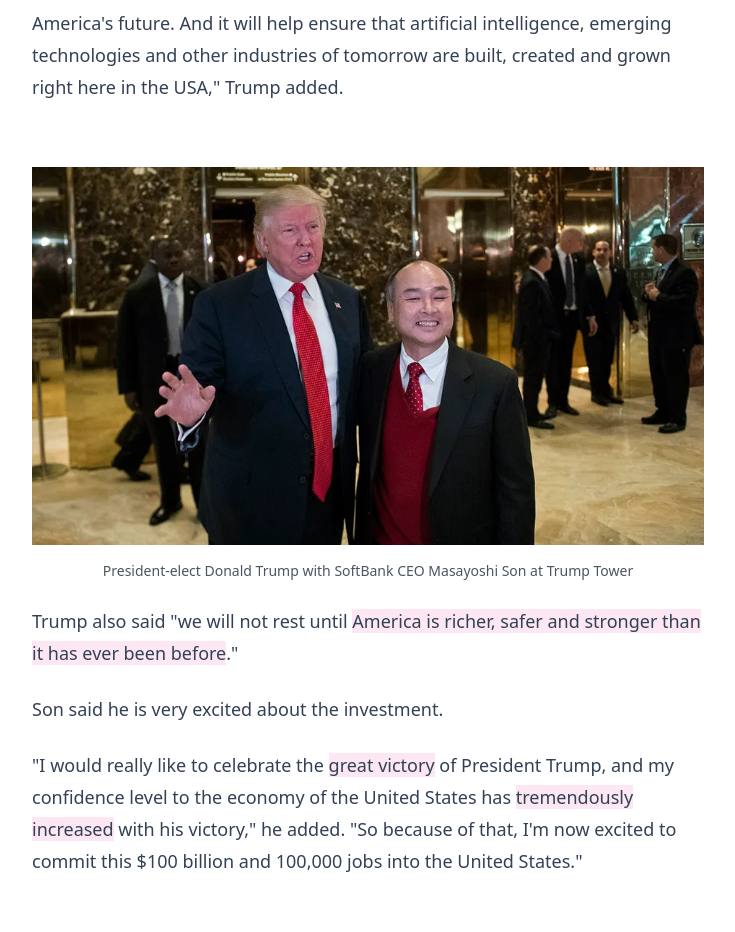
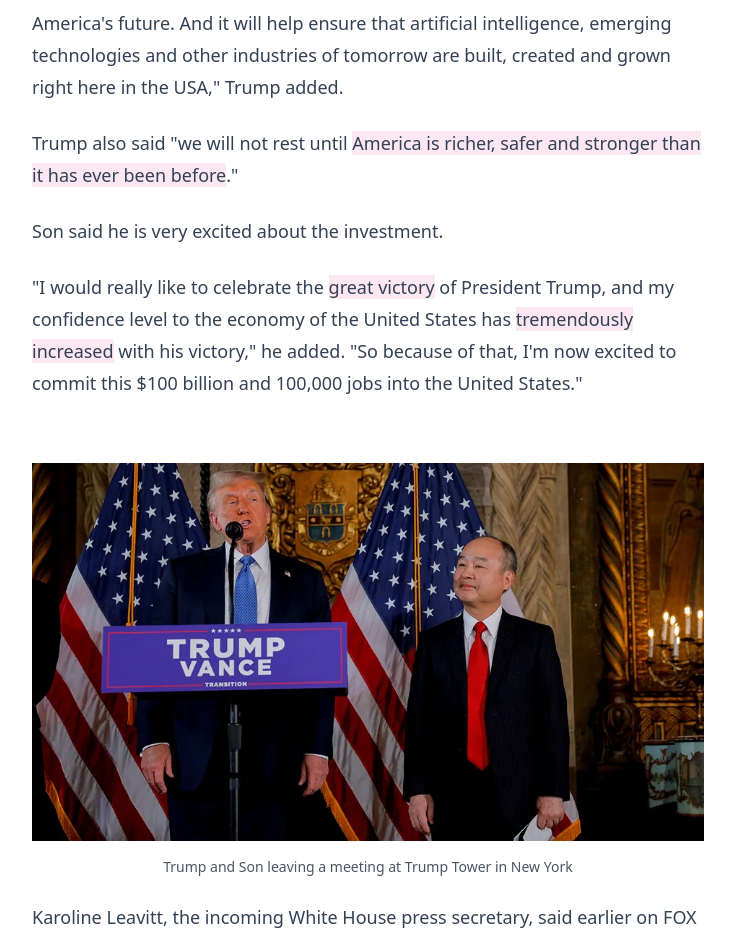
Before and after one commit to MarkPearce/vercel-facts, a Next.js app: page / in a window 1280 px wide. Shown: the part 1283-2215 px from the top of the page, without its empty margins (272-1007 px from the left). Built offline with nearby package versions, Linux system fonts and the light colour scheme.

Commit message:
remove duplicate pic

```diff
--- a/components/ArticleContent/index.js
+++ b/components/ArticleContent/index.js
@@ -67,17 +67,6 @@ const ArticleContent = ({ activeHighlight, setActiveHighlight }) => {
         <div className="mb-6">
           "This historic investment is a monumental demonstration of confidence in America's future. And it will help ensure that artificial intelligence, emerging technologies and other industries of tomorrow are built, created and grown right here in the USA," Trump added.
         </div>
-
-        <figure className="mb-6">
-          <ImageWithFallback
-            src="/images/image-1.webp"
-            alt="President-elect Donald Trump delivers remarks next to Chairman and CEO of SoftBank Masayoshi Son"
-            className="w-full rounded-lg"
-          />
-          <figcaption className="text-sm text-gray-600 mt-2 text-center">
-            President-elect Donald Trump with SoftBank CEO Masayoshi Son at Trump Tower
-          </figcaption>
-        </figure>
 
         <div className="mb-6">
           Trump also said "we will not rest until{' '}
```
